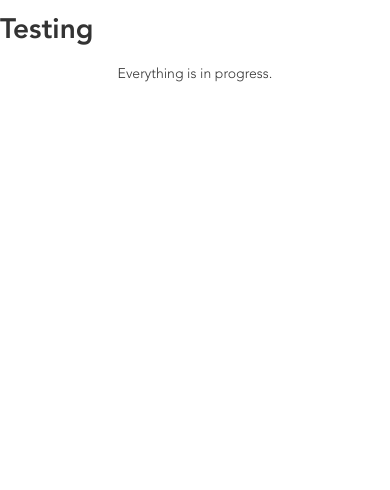
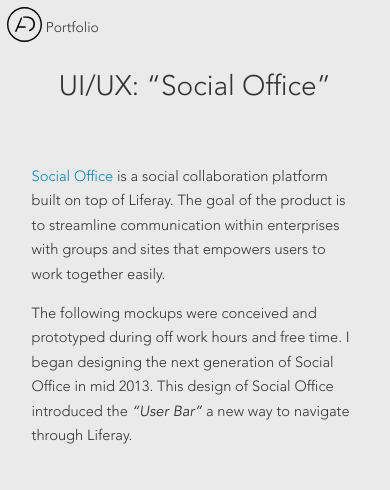
Before and after one commit to aarondelani/aarondelani.github.io, a Jekyll site: the page built from portfolio/index.html, in a window 390 px wide. Shown: the top 490 px of the page. Built offline with Jekyll 4.4.1, drawn with Linux system fonts in a browser that asks for light colours; some of the changed text lies outside the part shown; grey boxes are pictures that could not be loaded.

Commit message:
Initial stuff for the portfolio, working through it.

```diff
--- /dev/null
+++ b/_includes/head_portfolio.html
@@ -0,0 +1,34 @@
+<!DOCTYPE html>
+
+<head>
+	<meta charset="UTF-8">
+	<meta name="viewport" content="width=device-width, initial-scale=1.0, maximum-scale=1">
+
+	<title>
+	  {% if page.title == "Home" %}
+		{{ site.title }} &middot; {{ site.tagline }}
+	  {% else %}
+		{{ page.title }} &middot; {{ site.title }}
+	  {% endif %}
+	</title>
+
+	<title>{{ page.title }}</title>
+
+	<link href="{{ site.baseurl }}/css/portfolio.css" media="screen, projection" rel="stylesheet" type="text/css" />
+
+	{% include favicon.html %}
+
+	<meta property="og:title" content="Aaron Delani&apos;s personal website" />
+	<meta property="og:description" content="This is Aaron Delani&apos;s personal website. He&apos;s an artist, user experience designer, user interface engineer, front-end developer, and much more. Based out of Portland, Oregon." />
+	<meta property="og:image" content="http://www.aarondelani.com/images/avatar.jpg" />
+
+	<meta name="description" content="This is Aaron Delani&apos;s personal website. He&apos;s an artist, user experience designer, user interface engineer, front-end developer, and much more. Based out of Portland, Oregon."/>
+	<meta name="keywords" content="ui, ux, designer, front-end developer, engineer, software, liferay, javascript, css, css3, sass, html, portland, oregon"/>
+	<!--[if IE]>
+	<link href="{{ site.baseurl }}/css/ie.css" media="screen, projection" rel="stylesheet" type="text/css" />
+	<![endif]-->
+	<!--[if lt IE 9]>
+	<script src="//html5shim.googlecode.com/svn/trunk/html5.js"></script>
+	<![endif]-->
+	<script src="/js/delani.js" charset="utf-8"></script>
+</head>
--- /dev/null
+++ b/_layouts/portfolio_piece.html
@@ -0,0 +1,3 @@
+{% include head_portfolio.html %}
+
+{{ content }}
--- a/index.html
+++ b/index.html
@@ -40,7 +40,7 @@
 
 					<h3>Connect:</h3>
 
-					<ul>
+					<ul class="list-style no-style margin-0 padding-0">
 						<li><a class="clk-area" href="/portfolio">View Portfolio</a></li>
 						<li><a class="clk-area email" href="mailto:aaron(somethingstoparse)aarondelani.com?Subject=Hello%20There" target="_blank">Email</a></li>
 						<li><a class="clk-area" href="http://www.instagram.com/aarondelani">Instagram</a></li>
--- a/portfolio/index.html
+++ b/portfolio/index.html
@@ -1,7 +1,81 @@
 ---
-layout: default
+layout: portfolio_piece
 title: Portfolio
 ---
 <body>
-<h1>Testing</h1>
+	<nav>
+		<ul class="list-style no-style inline-block margin-0 padding-0">
+			<li>
+				<a href="/" class="logo-nav">
+					<svg version="1.1" id="aaron_delani_logo" xmlns="http://www.w3.org/2000/svg" xmlns:xlink="http://www.w3.org/1999/xlink" x="0px" y="0px"
+					width="82.75px" height="82.75px" viewBox="0 0 82.75 82.75" enable-background="new 0 0 82.75 82.75" xml:space="preserve">
+					<path d="M41.375,0C18.561,0,0,18.561,0,41.375S18.561,82.75,41.375,82.75S82.75,64.189,82.75,41.375S64.189,0,41.375,0z
+					M41.375,79.375c-20.986,0-38-17.014-38-38c0-20.987,17.014-38,38-38s38,17.013,38,38C79.375,62.361,62.361,79.375,41.375,79.375z"
+					/>
+					<g>
+						<path d="M64.486,32.524c-1.117-2.252-2.584-4.132-4.395-5.64c-1.812-1.507-3.846-2.633-6.098-3.379
+						c-2.252-0.744-4.496-1.117-6.732-1.117h-9.57l1.395,3.252h7.16c2.709,0,5.072,0.424,7.088,1.27
+						c2.016,0.848,3.684,1.956,5.004,3.328c1.322,1.372,2.312,2.939,2.973,4.7c0.66,1.762,0.992,3.574,0.992,5.437
+						c0,1.863-0.332,3.676-0.992,5.437c-0.66,1.762-1.65,3.328-2.973,4.7c-1.32,1.371-2.988,2.481-5.004,3.327
+						c-0.59,0.249-1.221,0.449-1.871,0.624l1.342,3.125c0.396-0.107,0.793-0.213,1.189-0.345c2.252-0.744,4.285-1.871,6.098-3.379
+						c1.811-1.506,3.277-3.378,4.395-5.614c1.117-2.235,1.678-4.86,1.678-7.875C66.164,37.395,65.604,34.778,64.486,32.524z"/>
+						<polygon points="43.342,45.558 27.883,45.558 35.48,27.249 33.762,23.248 18.586,58.361 22.6,58.361 26.512,48.911 44.781,48.911
+						"/>
+					</g>
+				</svg>
+			</a>
+			</li>
+			<li>
+				<span>Portfolio</span>
+			</li>
+		</ul>
+
+</nav>
+<article>
+	<h1>UI/UX: <small>&#8220;Social Office&#8221;</small></h1>
+	<div class="row wid-50-50">
+		<div class="col">
+			<div class="col-content">
+				<p><a href="http://www.liferay.com/products/liferay-social-office" target="_blank">Social Office</a> is a social collaboration platform built on top of Liferay. The goal of the product is to streamline communication within enterprises with groups and sites that empowers users to work together easily.</p>
+			</div>
+		</div>
+		<div class="col">
+			<div class="col-content">
+				<p>The following mockups were conceived and prototyped during off work hours and free time. I began designing the next generation of Social Office in mid 2013. This design of Social Office introduced the <em>&#8220;User Bar&#8221;</em> a new way to navigate through Liferay.</p>
+			</div>
+		</div>
+	</div>
+	<div class="piece-holder">
+		<p class="title">Proof of Concept</p>
+		<img class="piece no-border" src="http://www.aarondelani.com/portfolio/social-office-2013/images/01-proof-of-concept.png" width="1167" height="900" alt="Social Office Proof of Concept">
+	</div>
+	<div class="row wid-50-50">
+		<div class="col">
+			<div class="col-content">
+				<p>Upon building the initial mockups for the next generation of Social Office, I built a proof of concept theme that showcased the new look and feel and prototyped a functional User Bar within it. It introduced the company to a better navigational scheme. The User Bar in itself is user centric and is easily identifiable within the interface globally.</p>
+			</div>
+		</div>
+		<div class="col">
+			<div class="col-content">
+				<p>December 2013<br><em>Photoshop, Illustrator, CSS, HTML5, and <a href="http://yuilibrary.com/projects/yui3/">YUI3</a>/<a href="http://alloyui.com/" target="_blank">Alloy UI</a></em></p>
+			</div>
+		</div>
+	</div>
+	<div class="piece-holder">
+		<p class="title">The Dashboard</p>
+		<img class="piece" src="http://www.aarondelani.com/portfolio/social-office-2013/images/02-dashboard-view.png" width="1161" height="900" alt="Social Office Dashboard">
+	</div>
+	<div class="row wid-50-50">
+		<div class="col">
+			<div class="col-content">
+				<p>After logging in, a user is greeted in the Dashboard with a conversational update. In the dashboard is an activity stream that automatically filters activities that are relevant to the user. A user can also post a status update or microblogs post to discreetly inform people of news or ask questions, every microblog update can be commented on.</p>
+			</div>
+		</div>
+		<div class="col">
+			<div class="col-content"><p>Users are also empowered to add portlets, these are applications that can quickly update users on information that is relevant to them.</p>
+			<p>2013<br><em>Photoshop and Illustrator</em><br>None of the portlets on this page were produced</p>
+			</div>
+		</div>
+	</div>
+</article>
 </body>
```
Also changed, not shown: _scss/landing.scss (+1 -6 lines), _scss/portfolio.scss (added, +96 -0 lines), _scss/screen.scss (+20 -2 lines), css/landing.css (+1 -1 lines), css/portfolio.css (added), css/screen.css.
